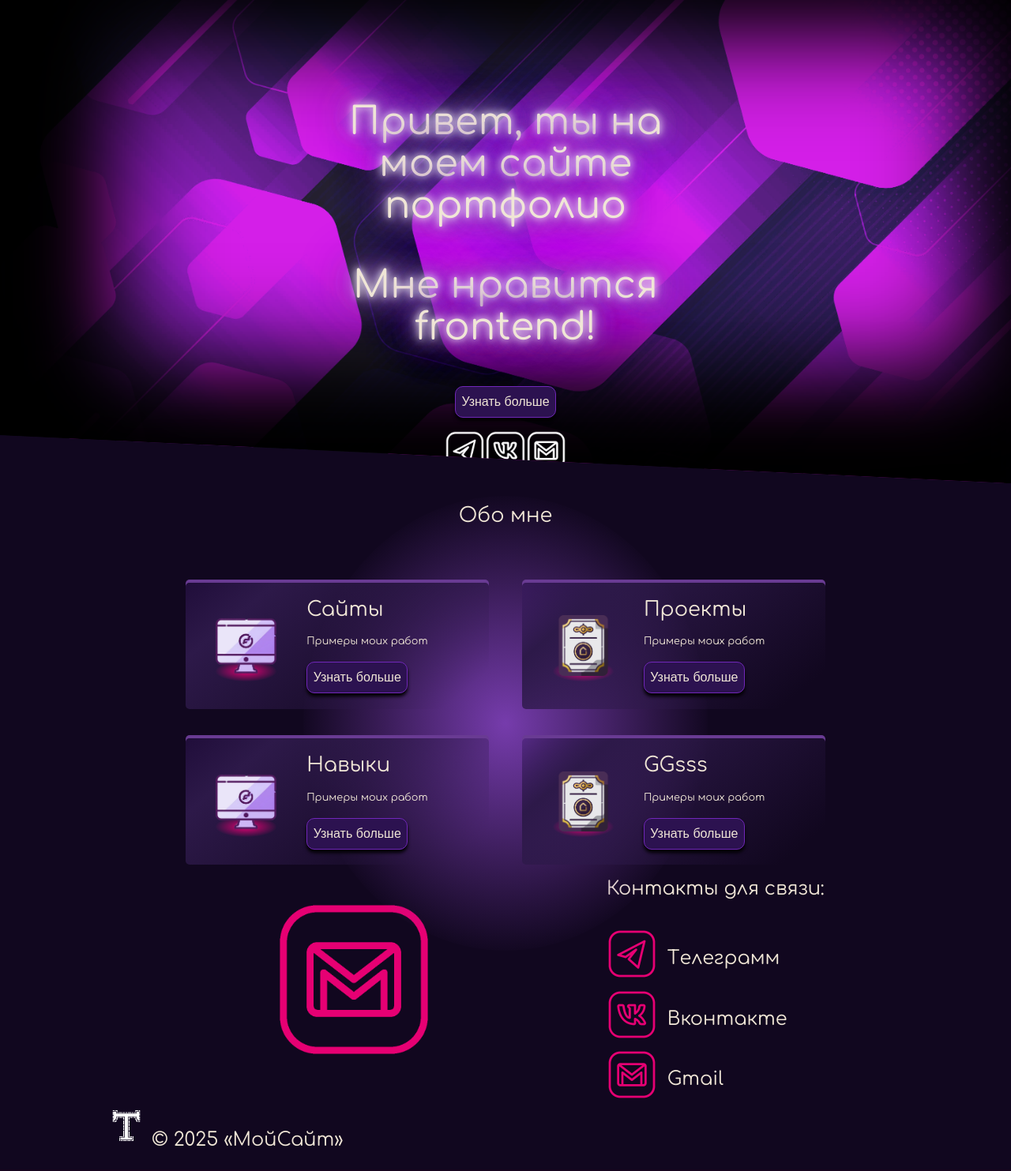
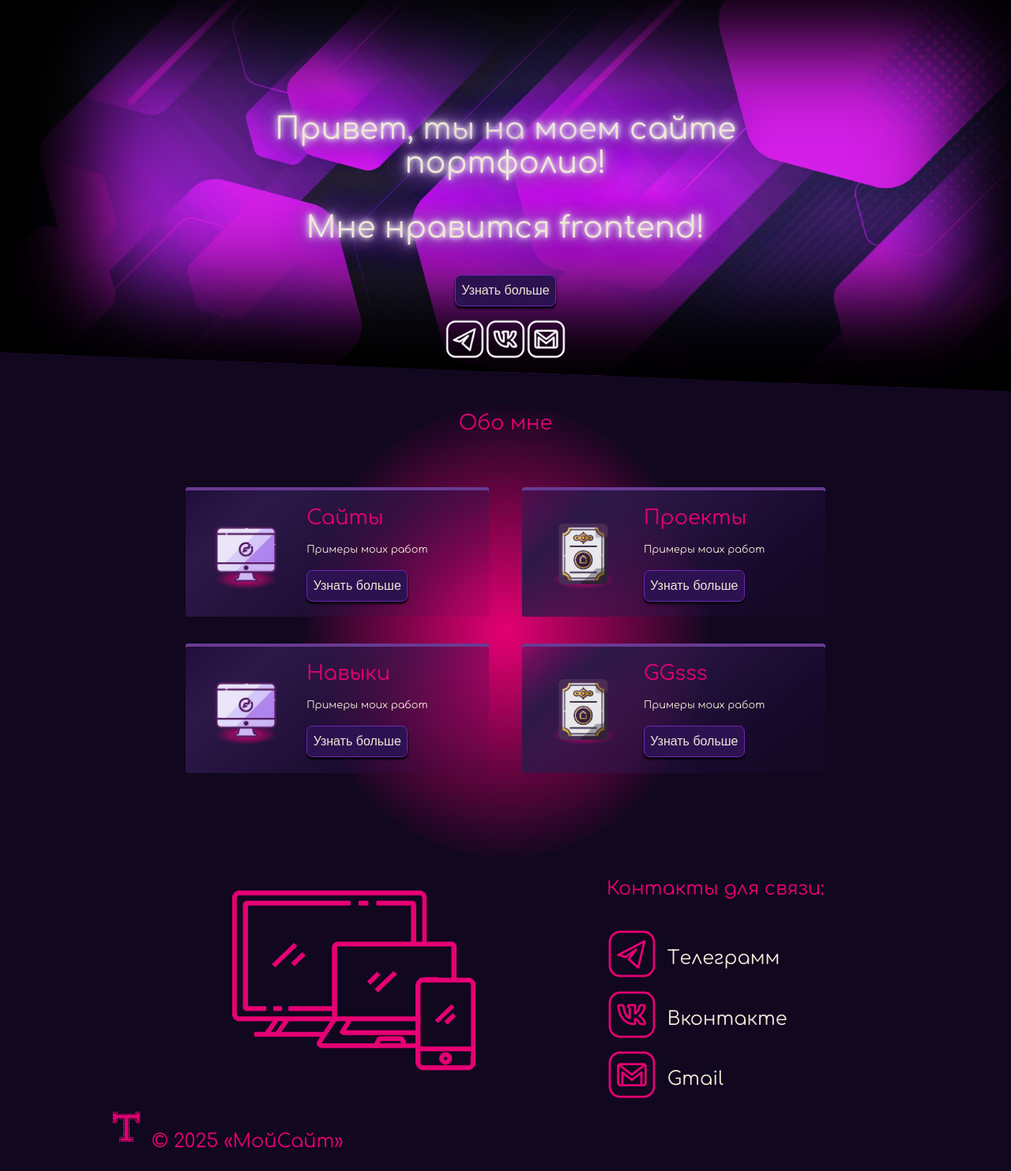
Before and after one commit to Timozhidze/site, a PHP site: page / in a window 1280 px wide. Shown: the part 112-1595 px from the top of the page at 79% size. Before the commit the page ends 1564 px from the top, so only its background shows below. Run offline with PHP 8.4, Linux system fonts and the light colour scheme.

Commit message:
version_12

```diff
--- a/css_style/main_css.css
+++ b/css_style/main_css.css
@@ -9,6 +9,7 @@ body {
             padding: 0;
 
             background: #11071f;
+
             color: #F0E6D6;
             display: flex;
             flex-direction: column;
@@ -23,8 +24,8 @@ button {
 
     background: #2C1250;
     border: 0.2vh solid #7127BA;
-    border-radius: 10px;
-    box-shadow: 0 4px 4px 0 black;
+    border-radius: 0.93vh;
+    box-shadow: 0 0.21vw 0.21vw 0 black;
     color: #F0E6D6;
 
     display: flex;
@@ -44,9 +45,9 @@ button {
 
     clip-path: polygon(0% 0%, 100% 0%, 100% 100%, 0% 90%);
 
-            box-shadow: inset 100px 0px 10vw 4vw black, inset 0px -100px 10vw 4vw black;
-
-
+    box-shadow:
+        inset 5.21vw 0px 10vw 4vw black,
+        inset 0px -5.21vw 10vw 4vw black;
 }
 
 #thirty_div {
@@ -109,6 +110,7 @@ p {
                 margin-bottom: 0%;
                 font-size: 2vw;
                 border: 0px solid green;
+                color: #e60073;
 }
 
 #p_card_second {
@@ -118,10 +120,9 @@ p {
 }
 
 #div_cartochka {
-    background: linear-gradient(140deg,rgba(101, 8, 135, 0.41) 7%, rgba(37, 16, 67, 1) 34%, rgba(56, 18, 109, 0) 57%, rgba(38, 16, 69, 1) 85%, rgba(25, 6, 52, 0) 100%);
-    background: linear-gradient(140deg,rgba(54, 23, 97, 0.41) 0%, rgba(45, 25, 73, 1) 20%, rgba(44, 18, 80, 0) 90%);
+    background: linear-gradient(140deg, rgba(54,23,97,0.41) 0%, rgba(45,25,73,1) 20%, rgba(44,18,80,0.3) 70%, rgba(44,18,80,0.1) 90%);
     display: flex;
-    border-radius: 5px;
+    border-radius: 0.26vw;
     width: 30vw;
     height: 20vh;
     align-items: center;
@@ -151,10 +152,16 @@ header {
 /*----------------------------------------------------------------------------------------------------*/
 
 #glowing_text {
-                font-size: 3em;
-
+    font-size: 3vw;
     text-align: center;
-                text-shadow: 0 0 10px #fff, 0 0 20px #fff, 0 0 30px #763CAC, 0 0 40px #763CAC, 0 0 50px #763CAC, 0 0 60px #763CAC, 0 0 70px #763CAC;
+    text-shadow:
+        0 0 0.52vw #fff,
+        0 0 1.04vw #fff,
+        0 0 1.56vw #763CAC,
+        0 0 2.08vw #763CAC,
+        0 0 2.60vw #763CAC,
+        0 0 3.12vw #763CAC,
+        0 0 3.65vw #763CAC;
 }
 
             #img_glowing {
@@ -168,7 +175,7 @@ header {
             #img_glow_circle {
                 text-align: center;
                 border-radius: 50%; /* Скругление углов для создания круга */
-                background-image: radial-gradient(farthest-corner at center, #763CAC 0%, transparent 72%);
+                background-image: radial-gradient(farthest-corner at center, #e60073 0%, transparent 72%);
                 width: 40vw;
                 height: 45vw;
                 z-index: -10;
--- a/index.html
+++ b/index.html
@@ -8,8 +8,8 @@
 
 
 
-        <link rel="stylesheet" href="../site/css_style/main_css.css">
-        <link rel="stylesheet" href="../site/css_style/footer_css.css">
+        <link rel="stylesheet" href="./css_style/main_css.css">
+        <link rel="stylesheet" href="./css_style/footer_css.css">
 
 
 
@@ -40,7 +40,7 @@
             <div id="div_head_main">
 
                 <div style="border: 0px solid white; width: 8vh; height: 8vh; display: flex; align-items: center;">
-                    <img style="width: 100%; height: 100%;" src="../site/img/logo-img.png" alt="">
+                    <img style="width: 100%; height: 100%;" src="./img/logo-img.png" alt="">
                     <div style="margin-left: 3vw;">
                         <p style="font-size: 1vw;">Портфолио</p>
                     </div>
@@ -73,9 +73,9 @@
                     </div>
                     -->
 
-                    <div style="margin-left: vh;">
-                        <div style="width: 40vw;">
-                            <p id="glowing_text">Привет, ты на моем сайте портфолио</p>
+                    <div style="margin-top: 3vh;">
+                        <div style="width: 46vw;">
+                            <p id="glowing_text">Привет, ты на моем сайте портфолио!</p>
                             <p id="glowing_text">Мне нравится frontend!</p>
                         </div>
                     </div>
@@ -86,13 +86,13 @@
 
                     <div style="display: flex; margin-top: 2vh;">
                         <div style="width: 4vw; height: 4vw; ">
-                            <img style="width: 100%; height: 100%;" src="../site/img/telegram_icon_white.png" alt="">
+                            <img style="width: 100%; height: 100%;" src="./img/telegram_icon_white.png" alt="">
                         </div>
                         <div style="width: 4vw; height: 4vw;">
-                            <img style="width: 100%; height: 100%;" src="../site/img/vk_icon_white.png" alt="">
+                            <img style="width: 100%; height: 100%;" src="./img/vk_icon_white.png" alt="">
                         </div>
                         <div style="width: 4vw; height: 4vw;">
-                            <img style="width: 100%; height: 100%;" src="../site/img/gmail_icon_white.png" alt="">
+                            <img style="width: 100%; height: 100%;" src="./img/gmail_icon_white.png" alt="">
                         </div>
                     </div>
 
@@ -110,7 +110,7 @@
             <div id="thirty_div" >
                 <div style="width: 100%; display: flex; flex-direction: column; justify-content: center; align-items: center; border: 0px solid blue">
 
-                    <p style="font-size: 2vw;">Обо мне</p>
+                    <p style="font-size: 2vw; color: #e60073;">Обо мне</p>
 
                     <div style="display: flex; flex-direction: column; justify-content: space-evenly; height: 56vh; border: 0px solid yellow; width: 70vw;">
 
@@ -118,7 +118,7 @@
 
                             <div id="div_cartochka">
                                 <div id="div_card_img_first">
-                                    <img style="width: 100%; height: 100%;" src="../site/img/monitor_icon.png" alt="">
+                                    <img style="width: 100%; height: 100%;" src="./img/monitor_icon.png" alt="">
                                 </div>
 
                                 <div id="circle_font"></div>
@@ -133,7 +133,7 @@
 
                             <div id="div_cartochka">
                                 <div id="div_card_img_first">
-                                    <img style="width: 100%; height: 100%;" src="../site/img/icon_sertificate.png" alt="">
+                                    <img style="width: 100%; height: 100%;" src="./img/icon_sertificate.png" alt="">
                                 </div>
 
                                 <div id="circle_font"></div>
@@ -156,7 +156,7 @@
 
                             <div id="div_cartochka">
                                 <div id="div_card_img_first">
-                                    <img style="width: 100%; height: 100%;" src="../site/img/monitor_icon.png" alt="">
+                                    <img style="width: 100%; height: 100%;" src="./img/monitor_icon.png" alt="">
                                 </div>
 
                                 <div id="circle_font"></div>
@@ -170,7 +170,7 @@
 
                             <div id="div_cartochka">
                                 <div id="div_card_img_first">
-                                    <img style="width: 100%; height: 100%;" src="../site/img/icon_sertificate.png" alt="">
+                                    <img style="width: 100%; height: 100%;" src="./img/icon_sertificate.png" alt="">
                                 </div>
 
                                 <div id="circle_font"></div>
@@ -199,21 +199,21 @@
             <div style="width: vw; display: flex;">
                 <div style="width: 50vw; border: px solid red; display: flex; justify-content: center; align-items: center;">
 
-                    <div style="width: 16vw; height: 16vw;">
-                        <img style="width: 100%; height: 100%;" src="./img/gmail_icon.png" alt="">
+                    <div style="width: 24vw; height: 24vw;">
+                        <img style="width: 100%; height: 100%;" src="./img/computer_icon_pink.png" alt="">
                     </div>
                 </div>
 
                 <div style="display: flex; flex-direction: column ; border: px solid white; width: 30vw;">
 
                     <div>
-                        <p>Контакты для связи:</p>
+                        <p style="color: #e60073">Контакты для связи:</p>
                     </div>
 
                     <div style="width: 20vw; height: 8vh; border: px solid green; margin-top: 1vw;">
                         <a style="display: flex" href="https://t.me/Timofey1559">
                             <div style="width: 8vh; height: 8vh">
-                                <img style="width: 100%; height: 100%" src="../site/img/telegram_icon.png" alt="">
+                                <img style="width: 100%; height: 100%" src="./img/telegram_icon.png" alt="">
                             </div>
                             <p class="p_footer_contact">Tелеграмм</p>
                         </a>
@@ -223,7 +223,7 @@
                     <div style="width: 20vw; height: 8vh; border: 0px solid green; margin-top: 1vw;">
                         <a style="display: flex" href="https://t.me/Timofey1559">
                             <div style="width: 8vh; height: 8vh">
-                                <img style="width: 100%; height: 100%" src="../site/img/vk_icon.png" alt="">
+                                <img style="width: 100%; height: 100%" src="./img/vk_icon.png" alt="">
                             </div>
                             <p class="p_footer_contact">Вконтакте</p>
                         </a>
@@ -233,7 +233,7 @@
                     <div style="width: 20vw; height: 8vh; border: 0px solid green; margin-top: 1vw;">
                         <a style="display: flex" href="https://t.me/Timofey1559">
                             <div style="width: 8vh; height: 8vh">
-                                <img style="width: 100%; height: 100%" src="../site/img/gmail_icon.png" alt="">
+                                <img style="width: 100%; height: 100%" src="./img/gmail_icon.png" alt="">
                             </div>
                             <p class="p_footer_contact">Gmail</p>
                         </a>
@@ -248,13 +248,13 @@
                     <div>
 
                         <div style="width: 3vw; height: 3vw;">
-                            <img style="width: 100%; height: 100%;" src="../site/img/logo-img.png" alt="">
+                            <img style="width: 100%; height: 100%;" src="./img/logo-img-pink.png" alt="">
                         </div>
 
                     </div>
 
                     <div style="margin-left: 1vw;">
-                        <p>© 2025 «МойСайт»</p>
+                        <p style="color: #e60073">© 2025 «МойСайт»</p>
                     </div>
                 </div>
 
```
Also changed, not shown: index — копия.html (added, +36 -0 lines), img/computer_icon_pink.png (added), img/logo-img-pink.png (added). Lines whose indentation alone changed are shown as unchanged.
